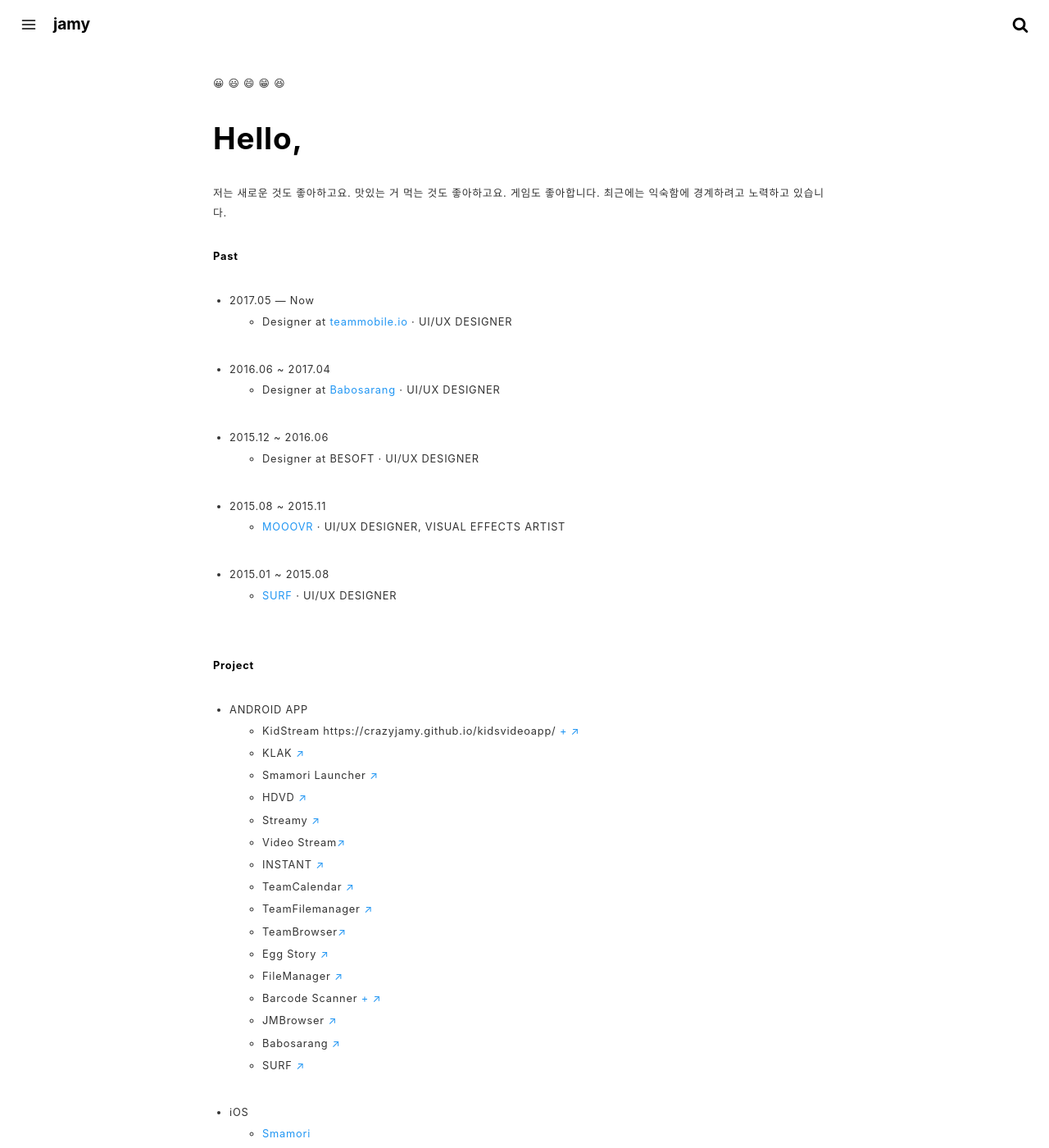
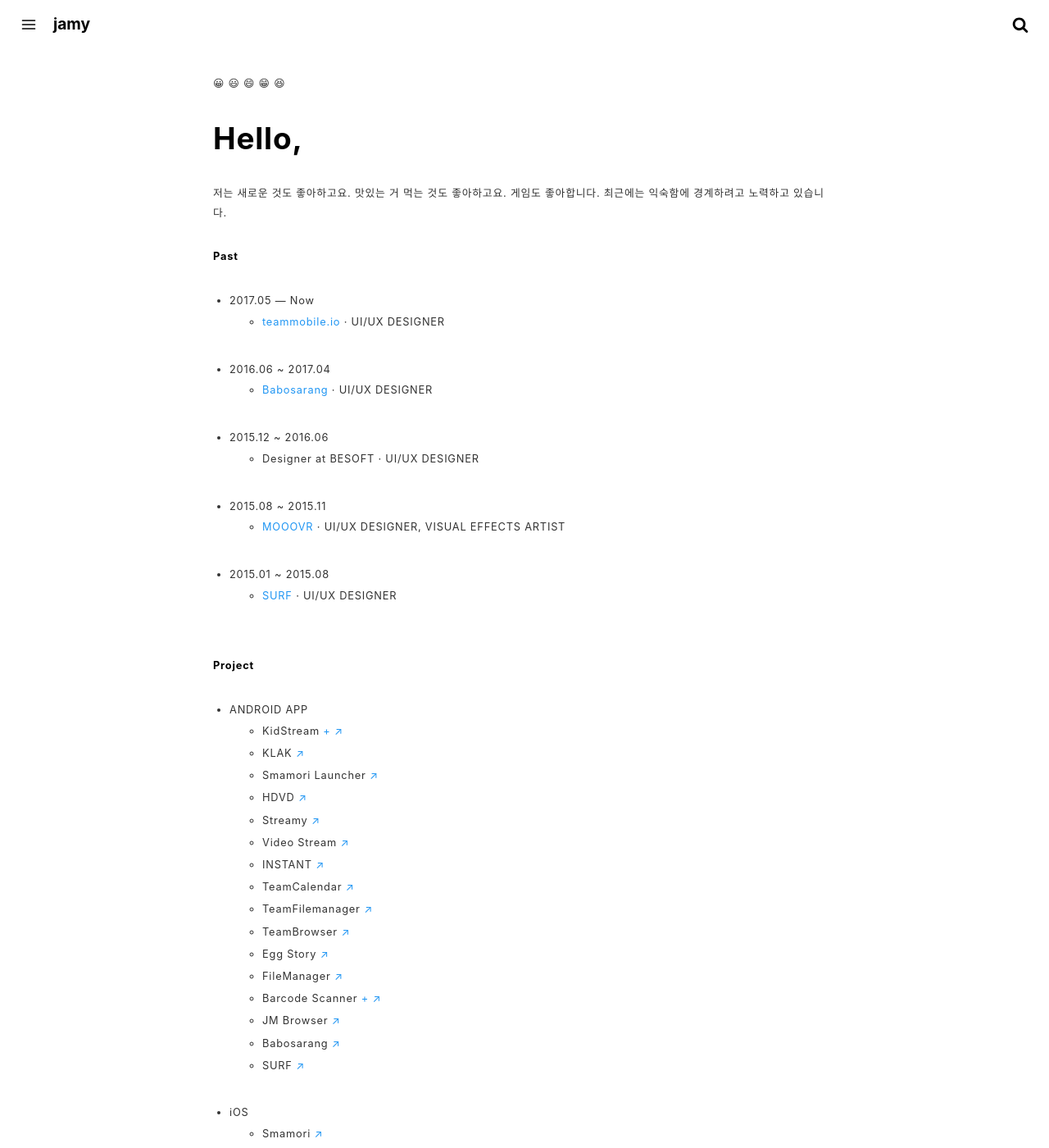
Before and after one commit to crazyjamy/crazyjamy.github.io, a Jekyll site: the page built from about.md, in a window 1280 px wide and 1400 px high. Shown: the whole window at 82% size. Built offline with Jekyll 4.4.1, drawn with Linux system fonts in a browser that asks for light colours.

Commit message:
Update about.md

```diff
--- a/about.md
+++ b/about.md
@@ -13,9 +13,9 @@
 
 #### Past
 - 2017.05 — Now
-  - Designer at [teammobile.io](https://www.teammobile.io/) · UI/UX DESIGNER
+  - [teammobile.io](https://www.teammobile.io/) · UI/UX DESIGNER
 - 2016.06 ~ 2017.04
-  - Designer at [Babosarang](http://www.babosarang.co.kr/) · UI/UX DESIGNER
+  - [Babosarang](http://www.babosarang.co.kr/) · UI/UX DESIGNER
 - 2015.12 ~ 2016.06
   - Designer at BESOFT · UI/UX DESIGNER
 - 2015.08 ~ 2015.11
@@ -25,25 +25,25 @@
 
 #### Project
 + ANDROID APP
-  + KidStream https://crazyjamy.github.io/kidsvideoapp/ [+](https://crazyjamy.github.io/kidsvideoapp/) <a href="https://play.google.com/store/apps/details?id=io.tm.kids.vstream" target="_blank">↗</a>
-  + KLAK [↗](https://play.google.com/store/apps/details?id=io.jmobile.tm.klak)
-  + Smamori Launcher [↗](https://play.google.com/store/apps/details?id=jsecurity.launcher.smamori)
-  + HDVD [↗](https://play.google.com/store/apps/details?id=com.ne.hdv)
-  + Streamy [↗](https://play.google.com/store/apps/details?id=com.fms.streamy)
-  + Video Stream[↗](https://play.google.com/store/apps/details?id=io.jmobile.video.browser)
-  + INSTANT [↗](https://play.google.com/store/apps/details?id=io.jmobile.instant)
-  + TeamCalendar [↗](https://play.google.com/store/apps/details?id=io.jmobile.tm.calendar)
-  + TeamFilemanager [↗](https://play.google.com/store/apps/details?id=jiran.com.tmfilemanager)
-  + TeamBrowser[↗](https://play.google.com/store/apps/details?id=io.jmobile.tm.browser)
-  + Egg Story [↗](https://play.google.com/store/apps/details?id=com.jirantech.eggstory)
-  + FileManager [↗](https://play.google.com/store/apps/details?id=myfilemanager.jiran.com.myfilemanager)
+  + KidStream [+](https://crazyjamy.github.io/kidsvideoapp/) <a href="https://play.google.com/store/apps/details?id=io.tm.kids.vstream" target="_blank">↗</a>
+  + KLAK <a href="https://play.google.com/store/apps/details?id=io.jmobile.tm.klak" target="_blank">↗</a>
+  + Smamori Launcher <a href="https://play.google.com/store/apps/details?id=jsecurity.launcher.smamori" target="_blank">↗</a>
+  + HDVD <a href="https://play.google.com/store/apps/details?id=com.ne.hdv">↗</a>
+  + Streamy <a href="https://play.google.com/store/apps/details?id=com.fms.streamy" target="_blank">↗</a>
+  + Video Stream <a href="https://play.google.com/store/apps/details?id=io.jmobile.video.browser" target="_blank">↗</a>
+  + INSTANT <a href="https://play.google.com/store/apps/details?id=io.jmobile.instant" target="_blank">↗</a>
+  + TeamCalendar <a href="https://play.google.com/store/apps/details?id=io.jmobile.tm.calendar" target="_blank">↗</a>
+  + TeamFilemanager <a href="https://play.google.com/store/apps/details?id=jiran.com.tmfilemanager" target="_blank">↗</a>
+  + TeamBrowser <a href="https://play.google.com/store/apps/details?id=io.jmobile.tm.browser" target="_blank">↗</a>
+  + Egg Story <a href="https://play.google.com/store/apps/details?id=com.jirantech.eggstory" target="_blank">↗</a>
+  + FileManager <a href="https://play.google.com/store/apps/details?id=myfilemanager.jiran.com.myfilemanager" target="_blank">↗</a>
   + Barcode Scanner [+](https://crazyjamy.github.io/barcode_scanner/) [↗](https://play.google.com/store/apps/details?id=io.jmobile.jmscanner)
-  + JMBrowser [↗](https://play.google.com/store/apps/details?id=io.jmobile.browser)
-  + Babosarang [↗](https://play.google.com/store/apps/details?id=com.mbabo.android)
-  + SURF [↗](https://play.google.com/store/apps/developer?id=SURF+Inc.)
+  + JM Browser <a href="https://play.google.com/store/apps/details?id=io.jmobile.browser" target="_blank">↗</a>
+  + Babosarang <a href="https://play.google.com/store/apps/details?id=com.mbabo.android" target="_blank">↗</a>
+  + SURF <a href="https://play.google.com/store/apps/developer?id=SURF+Inc." target="_blank">↗</a>
 
 + iOS
-  + [Smamori](https://apps.apple.com/jp/app/%E3%82%B9%E3%83%9E%E3%83%A2%E3%83%AA/id1457657028)
+  + Smamori <a href="https://apps.apple.com/jp/app/%E3%82%B9%E3%83%9E%E3%83%A2%E3%83%AA/id1457657028" target="_blank">↗</a>
   + [INSTANT](https://apps.apple.com/us/app/repost-via-instant/id1343046782)
   + [StoreBom](https://apps.apple.com/kr/app/%EC%8A%A4%ED%86%A0%EC%96%B4%EB%B4%84/id1196248800)
   + [Babosarang](https://apps.apple.com/kr/app/%EB%B0%94%EB%B3%B4%EC%82%AC%EB%9E%91-%EB%94%94%EC%9E%90%EC%9D%B8-%EC%87%BC%ED%95%91%EB%AA%B0-babosarang/id786401379?mt=8&ign-mpt=uo%3D4)
```
